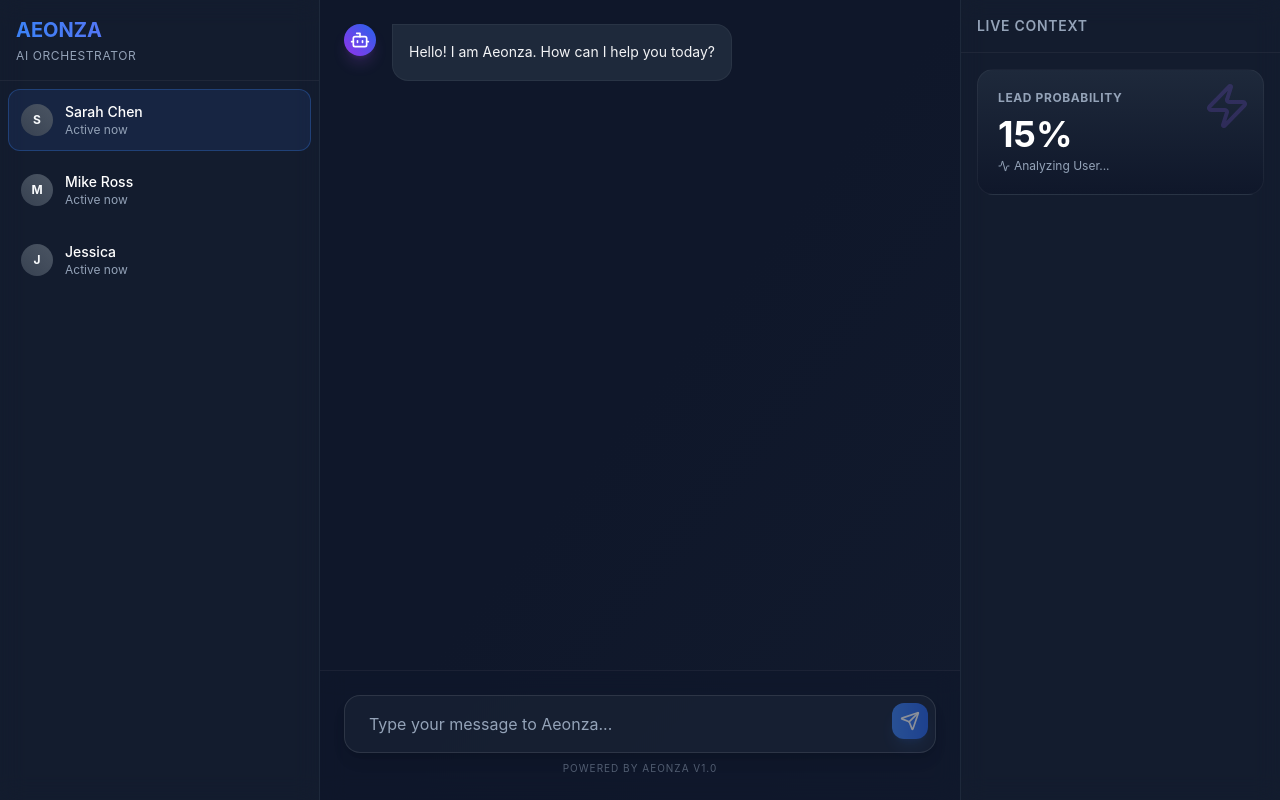
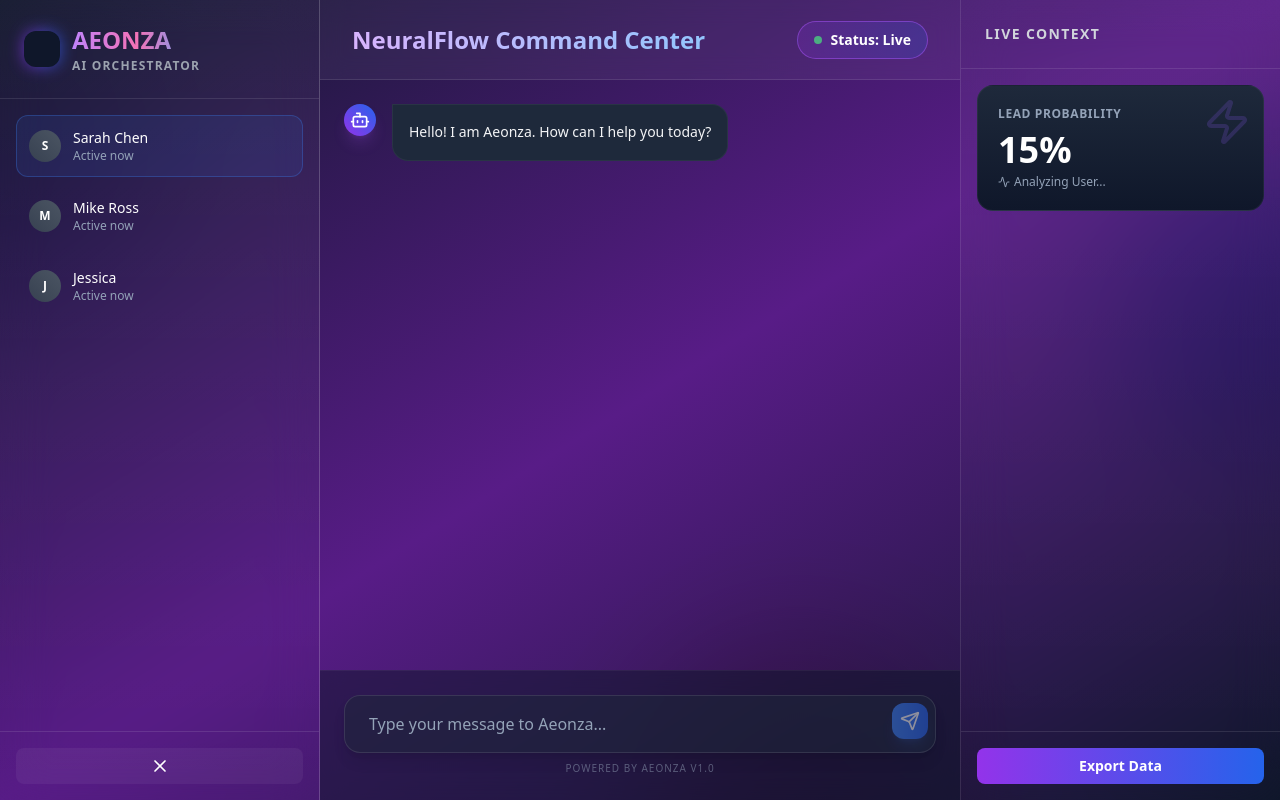
Before and after one commit to xcneonz/neuralflow-ai-sales-support, a React (Vite) app: page / in a window 1280 px wide. Built offline with nearby package versions, Linux system fonts and the light colour scheme.

Commit message:
ENHANCED THE UI AND FINALISEDDD

```diff
--- a/src/App.tsx
+++ b/src/App.tsx
@@ -20,20 +20,14 @@
     e.preventDefault();
     if (!input.trim()) return;
 
-    // 1. Send to Main Chat
     sendMessage(input);
 
-    // 2. Trigger Sentiment Analysis (Background)
     analyzeSentiment(input).then(result => {
       if (result.sentiment === 'NEGATIVE') {
-        console.warn("⚠️ ALERT: User seems angry/frustrated!", result);
-      } else {
-        console.log("Sentiment Analysis:", result);
+        console.warn("ALERT: User seems angry/frustrated!", result);
       }
     });
 
-    // 3. Trigger Lead Scoring (Demo Context: Sarah Chen)
-    // We send the current message to see if it increases the score
     scoreLead("Sarah Chen", "VP of Sales", "TechCorp", input).then(scoreResult => {
       console.log("📊 Live Lead Score Update:", scoreResult);
     });
@@ -94,7 +88,7 @@
               </div>
             </div>
           ) : (
-            // STATE B: appointment confirmeation
+            // STATE B: appointment confirmation
              <div className="p-5 rounded-2xl bg-gradient-to-b from-blue-900/20 to-background border border-blue-500/30 animate-fade-in-up">
               <h3 className="text-xs font-bold text-blue-400 uppercase tracking-wider mb-4 flex items-center gap-2">
                 <CheckCircle className="w-4 h-4" /> Appointment Confirmed
--- a/src/components/Layout.tsx
+++ b/src/components/Layout.tsx
@@ -1,4 +1,5 @@
-import React from 'react';
+import React, { useState } from 'react';
+import { Sparkles, Menu, X } from 'lucide-react';
 
 interface LayoutProps {
   children: React.ReactNode;
@@ -6,38 +7,107 @@
   detailsPanel: React.ReactNode;
 }
 
-export const Layout: React.FC<LayoutProps> = ({ children, sidebar, detailsPanel }) => {
+export function Layout({ children, sidebar, detailsPanel }: LayoutProps) {
+  const [sidebarOpen, setSidebarOpen] = useState(true);
+
   return (
-    <div className="flex h-screen w-full bg-background text-text overflow-hidden">
+    <div className="flex h-screen w-full bg-gradient-to-br from-slate-900 via-purple-900 to-slate-900 text-white overflow-hidden font-sans">
 
-      {/* Left Sidebar - Navigation */}
-      <aside className="w-80 h-full border-r border-surface bg-surface/30 backdrop-blur-md flex flex-col">
-        <div className="p-4 border-b border-white/5">
-          <h1 className="text-xl font-bold bg-gradient-to-r from-primary to-accent bg-clip-text text-transparent">
-            AEONZA
-          </h1>
-          <p className="text-xs text-muted uppercase tracking-wider mt-1">AI Orchestrator</p>
+      {/* Animated Background Elements */}
+      <div className="absolute inset-0 overflow-hidden pointer-events-none">
+        <div className="absolute top-0 -left-40 w-80 h-80 bg-purple-600 rounded-full mix-blend-multiply filter blur-3xl opacity-20 animate-pulse"></div>
+        <div className="absolute top-40 -right-40 w-80 h-80 bg-blue-600 rounded-full mix-blend-multiply filter blur-3xl opacity-20 animate-pulse" style={{animationDelay: '2s'}}></div>
+        <div className="absolute -bottom-40 left-1/2 w-80 h-80 bg-pink-600 rounded-full mix-blend-multiply filter blur-3xl opacity-20 animate-pulse" style={{animationDelay: '4s'}}></div>
+      </div>
+
+      {/* Left Sidebar (User List) */}
+      <aside className={`${sidebarOpen ? 'w-80' : 'w-20'} h-full transition-all duration-500 border-r border-white/10 bg-gradient-to-b from-white/5 to-transparent backdrop-blur-xl flex flex-col relative z-20 hover:border-white/20`}>
+
+        {/* Logo Section */}
+        <div className="p-6 border-b border-white/10 group">
+          <div className="flex items-center justify-between">
+            <div className={`flex items-center gap-3 ${!sidebarOpen && 'justify-center w-full'}`}>
+              <div className="relative">
+                <div className="absolute inset-0 bg-gradient-to-r from-purple-600 to-blue-600 rounded-xl blur opacity-75 group-hover:opacity-100 transition duration-300 animate-pulse"></div>
+                <div className="relative bg-slate-900 rounded-xl p-2">
+                  <Sparkles className="w-5 h-5 text-transparent bg-gradient-to-r from-purple-400 to-blue-400 bg-clip-text" />
+                </div>
+              </div>
+              {sidebarOpen && (
+                <div className="animate-fade-in">
+                  <h1 className="text-2xl font-black bg-gradient-to-r from-purple-400 via-pink-400 to-blue-400 bg-clip-text text-transparent">AEONZA</h1>
+                  <p className="text-xs text-gray-400 font-semibold tracking-widest uppercase mt-0.5">AI Orchestrator</p>
+                </div>
+              )}
+            </div>
+          </div>
         </div>
-        <div className="flex-1 overflow-y-auto p-2">
-          {sidebar}
+
+        {/* Dynamic Navigation (Your User List) */}
+        <nav className="flex-1 overflow-y-auto p-4 space-y-2">
+           {sidebar}
+        </nav>
+
+        {/* Toggle Button */}
+        <div className="p-4 border-t border-white/10">
+          <button
+            onClick={() => setSidebarOpen(!sidebarOpen)}
+            className="w-full p-2 rounded-lg bg-white/5 hover:bg-white/10 transition-all duration-300 flex justify-center items-center"
+          >
+            {sidebarOpen ? <X className="w-5 h-5" /> : <Menu className="w-5 h-5" />}
+          </button>
         </div>
       </aside>
 
-      {/* Main Chat Area */}
-      <main className="flex-1 h-full relative flex flex-col bg-gradient-to-br from-background via-background to-surface/20">
-        {children}
+      {/* Main Content Area (Chat) */}
+      <main className="flex-1 h-full relative flex flex-col overflow-hidden">
+        {/* Header */}
+        <div className="h-20 border-b border-white/10 bg-white/5 backdrop-blur-md flex items-center justify-between px-8 relative z-10">
+          <h2 className="text-2xl font-bold bg-gradient-to-r from-purple-300 to-blue-300 bg-clip-text text-transparent">
+             NeuralFlow Command Center
+          </h2>
+          <div className="flex items-center gap-4">
+            <div className="px-4 py-2 rounded-full bg-gradient-to-r from-purple-600/20 to-blue-600/20 border border-purple-500/50 text-sm font-semibold flex items-center gap-2 hover:scale-105 transition-transform">
+              <span className="w-2 h-2 bg-green-400 rounded-full animate-pulse"></span>
+              Status: Live
+            </div>
+          </div>
+        </div>
+
+        {/* Chat Content */}
+        <div className="flex-1 overflow-hidden relative z-0 flex flex-col">
+           {children}
+        </div>
       </main>
 
-      {/* Right Sidebar - Analytics */}
-      <aside className="w-80 h-full border-l border-surface bg-surface/30 backdrop-blur-md flex flex-col">
-        <div className="p-4 border-b border-white/5">
-          <h2 className="text-sm font-semibold text-muted uppercase tracking-wider">Live Context</h2>
+      {/* Right Sidebar (Lead Score / Context) */}
+      <aside className={`${sidebarOpen ? 'w-80' : 'w-20'} h-full transition-all duration-500 border-l border-white/10 bg-gradient-to-b from-white/5 to-transparent backdrop-blur-xl flex flex-col relative z-20 hover:border-white/20`}>
+        <div className="p-6 border-b border-white/10">
+          <h2 className={`${sidebarOpen ? 'text-sm' : 'text-xs'} font-bold text-gray-300 uppercase tracking-widest`}>
+            {sidebarOpen ? 'Live Context' : 'Context'}
+          </h2>
         </div>
-        <div className="flex-1 overflow-y-auto p-4">
-          {detailsPanel}
+
+        <div className="flex-1 overflow-y-auto p-4 space-y-3">
+           {detailsPanel}
+        </div>
+
+        <div className="p-4 border-t border-white/10">
+          <button className="w-full py-2 px-4 rounded-lg bg-gradient-to-r from-purple-600 to-blue-600 hover:from-purple-500 hover:to-blue-500 font-semibold text-sm transition-all duration-300 hover:scale-105 hover:shadow-lg hover:shadow-purple-500/50">
+            {sidebarOpen ? 'Export Data' : 'DL'}
+          </button>
         </div>
       </aside>
 
+      <style>{`
+        @keyframes fade-in {
+          from { opacity: 0; transform: translateX(-10px); }
+          to { opacity: 1; transform: translateX(0); }
+        }
+        .animate-fade-in {
+          animation: fade-in 0.5s ease-out;
+        }
+      `}</style>
     </div>
   );
-};
+}
```
